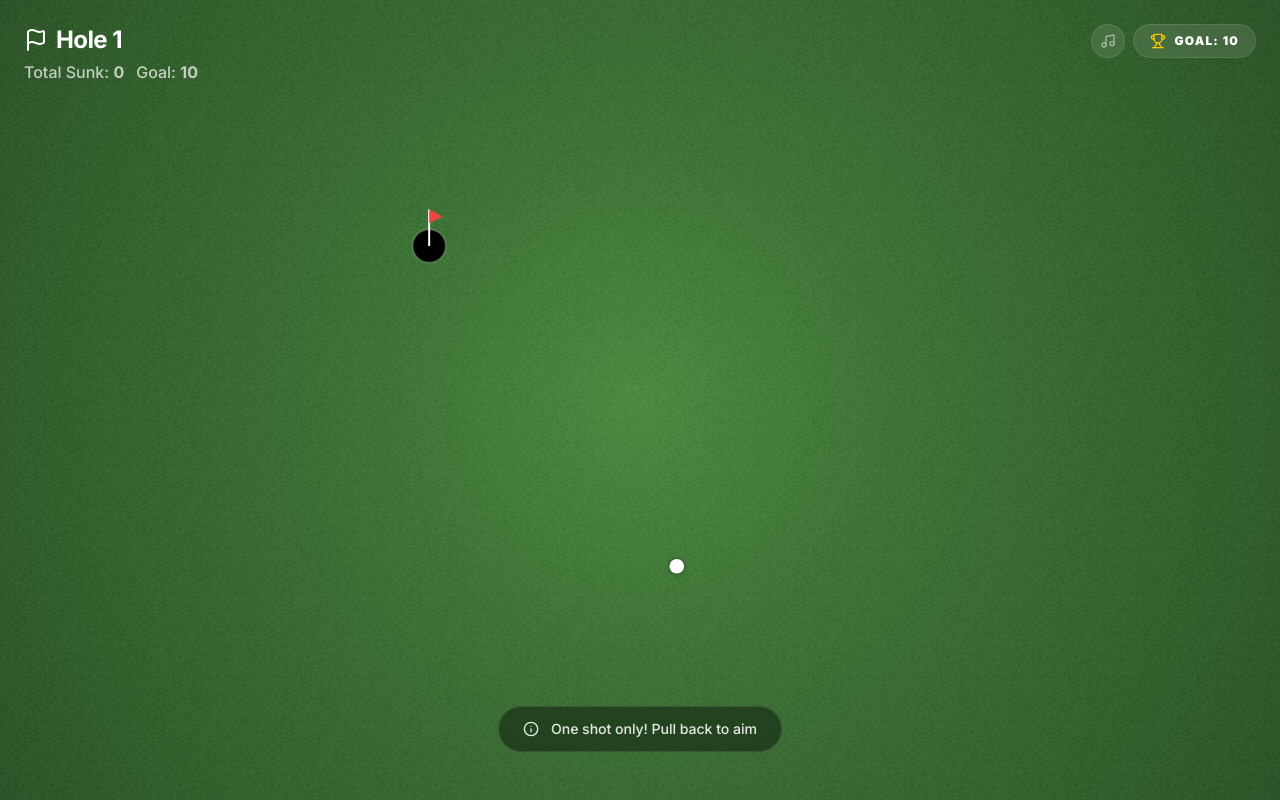
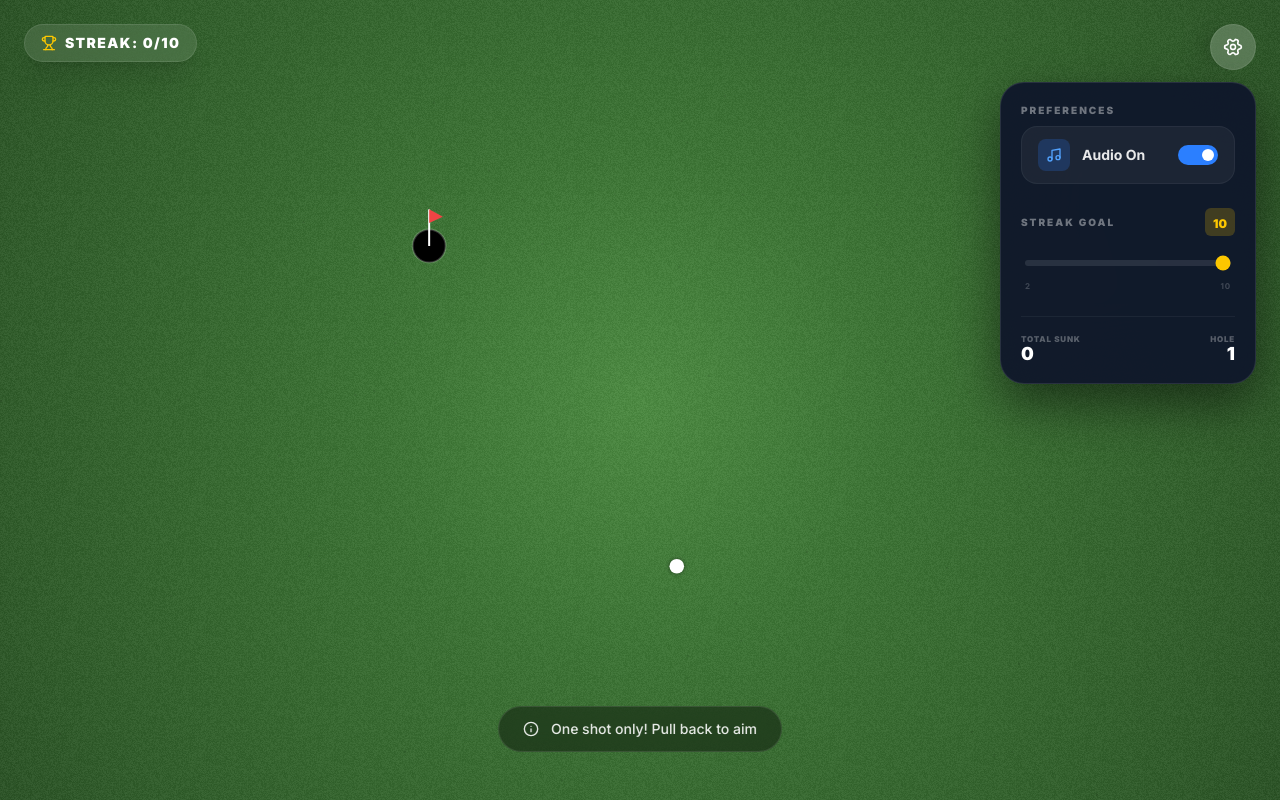
Before and after one commit to christianboyle/goat-putter, a React (Vite) app: page / in a window 1280 px wide. Both pictures are taken after a click on the button "Settings". Built offline with nearby package versions, Linux system fonts and the light colour scheme.

Commit message:
feat: Add Settings icon and update fire colors
Introduces the `Settings` icon from lucide-react and slightly adjusts the alpha values of the `fireColors` for a more pronounced visual effect. This prepares for potential future settings-related features.

```diff
--- a/src/App.tsx
+++ b/src/App.tsx
@@ -5,7 +5,7 @@
 
 import React, { useEffect, useRef, useState, useCallback } from 'react';
 import { motion, AnimatePresence } from 'motion/react';
-import { Trophy, RotateCcw, Flag, Info, AlertCircle, Palette, Sun, Music } from 'lucide-react';
+import { Trophy, RotateCcw, Flag, Info, AlertCircle, Palette, Sun, Music, Settings } from 'lucide-react';
 import confetti from 'canvas-confetti';
 
 // Constants
@@ -33,7 +33,7 @@ const THEME = {
   ballColor: '#ffffff',
   confettiColors: ['#ffffff', '#ff0000', '#ffff00', '#00ff00', '#0000ff', '#ff00ff'],
   textColor: 'text-white',
-  fireColors: ['rgba(255, 60, 0, 0.7)', 'rgba(255, 150, 0, 0.5)', 'rgba(255, 220, 0, 0.3)'],
+  fireColors: ['rgba(255, 60, 0, 0.95)', 'rgba(255, 150, 0, 0.85)', 'rgba(255, 220, 0, 0.75)'],
 };
 
 interface Point {
@@ -216,6 +216,8 @@ export default function App() {
       setShowToast(true);
       const timer = setTimeout(() => setShowToast(false), 3000);
       return () => clearTimeout(timer);
+    } else {
+      setShowToast(false);
     }
   }, [gameState.streak]);
 
@@ -355,51 +357,29 @@ export default function App() {
     const relY = y / window.innerHeight;
 
     if (isMassive) {
-      const duration = 5 * 1000;
-      const animationEnd = Date.now() + duration;
-      const defaults = { startVelocity: 30, spread: 360, ticks: 60, zIndex: 0 };
-
-      const randomInRange = (min: number, max: number) => Math.random() * (max - min) + min;
-
-      const interval: any = setInterval(function() {
-        const timeLeft = animationEnd - Date.now();
-
-        if (timeLeft <= 0) {
-          return clearInterval(interval);
-        }
-
-        const particleCount = 50 * (timeLeft / duration);
-        confetti({ ...defaults, particleCount, origin: { x: randomInRange(0.1, 0.3), y: Math.random() - 0.2 }, colors: theme.confettiColors });
-        confetti({ ...defaults, particleCount, origin: { x: randomInRange(0.7, 0.9), y: Math.random() - 0.2 }, colors: theme.confettiColors });
-      }, 250);
+      // Massive win "poof"
+      confetti({
+        particleCount: 400,
+        spread: 360,
+        origin: { x: relX, y: relY },
+        startVelocity: 60,
+        gravity: 1.2,
+        ticks: 100,
+        colors: theme.confettiColors,
+      });
       return;
     }
 
-    // Initial burst
+    // Single quick "poof" burst
     confetti({
-      particleCount: 100,
-      spread: 60,
+      particleCount: 150,
+      spread: 70,
       origin: { x: relX, y: relY },
-      startVelocity: 45,
-      gravity: 1.2,
+      startVelocity: 40,
+      gravity: 1.5,
+      ticks: 60, // Ends faster
       colors: theme.confettiColors,
     });
-
-    // Sustained volcano effect
-    let count = 0;
-    const interval = setInterval(() => {
-      confetti({
-        particleCount: 20,
-        angle: 90,
-        spread: 40,
-        origin: { x: relX, y: relY },
-        startVelocity: 35,
-        gravity: 1.5,
-        colors: theme.confettiColors,
-      });
-      count++;
-      if (count > 5) clearInterval(interval);
-    }, 150);
   }, [theme]);
 
   // Game Loop
@@ -664,22 +644,24 @@ export default function App() {
       if (gameState.streak > 1) {
         let fireScale = gameState.streak * 8 * physics.visualScale;
         if (gameState.streak > 5) {
-          fireScale = 84 * Math.pow(2, gameState.streak - 5) * physics.visualScale;
+          fireScale = Math.min(120, 84 * Math.pow(1.5, gameState.streak - 5)) * physics.visualScale;
         } else if (gameState.streak > 3) {
-          fireScale = (24 + (gameState.streak - 3) * 30) * physics.visualScale;
+          fireScale = (24 + (gameState.streak - 3) * 20) * physics.visualScale;
         }
 
-        const particleCount = Math.min(12 + gameState.streak * 4, 100);
-        const time = Date.now() / 100;
+        const particleCount = Math.min(15 + gameState.streak * 6, 120);
+        const time = Date.now() / 80;
 
         for (let i = 0; i < particleCount; i++) {
-          const angle = (i / particleCount) * Math.PI * 2 + time;
-          const flicker = Math.sin(time * 2 + i) * 5 * physics.visualScale;
-          const offsetX = Math.cos(angle) * (physics.ballRadius + Math.random() * fireScale + flicker);
-          const offsetY = Math.sin(angle) * (physics.ballRadius + Math.random() * fireScale + flicker);
+          const angle = (i / particleCount) * Math.PI * 2 + time + Math.random() * 0.5;
+          const flicker = Math.sin(time * 3 + i) * 8 * physics.visualScale;
+          const dist = (physics.ballRadius + Math.random() * fireScale + flicker);
+          const offsetX = Math.cos(angle) * dist;
+          const offsetY = Math.sin(angle) * dist;
 
+          const size = (2 + Math.random() * 6) * physics.visualScale;
           ctx.beginPath();
-          ctx.arc(gameState.ballPos.x + offsetX, gameState.ballPos.y + offsetY, (3 + Math.random() * 5) * physics.visualScale, 0, Math.PI * 2);
+          ctx.arc(gameState.ballPos.x + offsetX, gameState.ballPos.y + offsetY, size, 0, Math.PI * 2);
           ctx.fillStyle = theme.fireColors[i % theme.fireColors.length];
           ctx.fill();
         }
@@ -700,6 +682,8 @@ export default function App() {
   // Input Handlers
   const handleStart = (e: React.MouseEvent | React.TouchEvent) => {
     if (gameState.isMoving || gameState.gameOver || gameState.isResetting || gameState.strokes > 0) return;
+
+    setShowToast(false);
 
     const clientX = 'touches' in e ? e.touches[0].clientX : e.clientX;
     const clientY = 'touches' in e ? e.touches[0].clientY : e.clientY;
@@ -735,6 +719,7 @@ export default function App() {
     if (dist > 10 * physics.visualScale) {
       playSound('hit');
       setHasShotOnce(true);
+      setShowToast(false);
       setGameState(prev => ({
         ...prev,
         isMoving: true,
@@ -796,7 +781,7 @@ export default function App() {
                   <div className={`${gameState.streak >= 7 ? 'bg-red-600' : 'bg-orange-600'} text-white px-4 py-2 sm:px-8 sm:py-4 rounded-xl sm:rounded-2xl shadow-2xl border-2 sm:border-4 border-yellow-400 flex items-center gap-2 sm:gap-4 whitespace-nowrap`}>
                     <span className="text-2xl sm:text-4xl">🔥</span>
                     <span className="text-xl sm:text-3xl font-black uppercase italic tracking-tighter">
-                      {gameState.streak >= 7 ? "He's on Fire!" : "He's Heating Up!"}
+                      {gameState.streak >= 7 ? "YOU ARE ON FIRE" : "YOU ARE HEATING UP"}
                     </span>
                     <span className="text-2xl sm:text-4xl">{gameState.streak >= 7 ? '🚨' : '⛳'}</span>
                   </div>
@@ -806,42 +791,20 @@ export default function App() {
 
             {/* UI Overlay */}
             <div className="absolute top-0 left-0 w-full p-6 flex justify-between items-start pointer-events-none">
-              <div className="flex flex-col gap-1">
-                <div className={`flex items-center gap-2 ${theme.textColor} font-bold text-2xl tracking-tight`}>
-                  <Flag className="w-6 h-6" />
-                  <span>Hole {gameState.level}</span>
-                </div>
-                <div className="flex items-center gap-3">
-                  <div className={`${theme.textColor} opacity-70 font-medium`}>
-                    Total Sunk: <span className="opacity-100 font-bold">{gameState.totalScore}</span>
-                  </div>
-                  <div className={`${theme.textColor} opacity-70 font-medium`}>
-                    Goal: <span className="opacity-100 font-bold">{streakGoal}</span>
-                  </div>
-                  {gameState.streak > 1 && (
-                    <div className="bg-orange-500 px-3 py-0.5 rounded-full text-xs font-black text-white animate-pulse uppercase tracking-wider">
-                      {gameState.streak}x Streak
-                    </div>
-                  )}
+              <div className="flex flex-col gap-1 pointer-events-auto">
+                <div className="bg-white/10 backdrop-blur-md px-4 py-2 rounded-full border border-white/10 flex items-center gap-2 shadow-xl">
+                  <Trophy className={`w-4 h-4 ${gameState.streak >= 7 ? 'text-orange-400 animate-pulse' : 'text-yellow-400'}`} />
+                  <span className="text-white font-black uppercase tracking-widest text-xs sm:text-sm">Streak: {gameState.streak}/{streakGoal}</span>
                 </div>
               </div>
 
-              <div className="flex items-center gap-2 pointer-events-auto">
-                <button
-                  onClick={() => setIsMuted(!isMuted)}
-                  className="p-2 bg-white/10 hover:bg-white/20 backdrop-blur-md rounded-full text-white transition-all active:scale-95 border border-white/10"
-                  title={isMuted ? "Unmute" : "Mute"}
-                >
-                  {isMuted ? <Music className="w-4 h-4 opacity-50" /> : <Music className="w-4 h-4" />}
-                </button>
-                <div className="relative">
+              <div className="flex items-center gap-2 pointer-events-auto relative">
                 <button
                   onClick={() => setShowGoalSelector(!showGoalSelector)}
-                    className="px-4 py-2 bg-white/10 hover:bg-white/20 backdrop-blur-md rounded-full text-white transition-all active:scale-95 flex items-center gap-2 border border-white/10"
-                    title="Set Streak Goal"
+                  className={`p-3 bg-white/10 hover:bg-white/20 backdrop-blur-md rounded-full text-white transition-all active:scale-95 border border-white/10 shadow-xl ${showGoalSelector ? 'bg-white/20 rotate-90' : ''}`}
+                  title="Settings"
                 >
-                    <Trophy className={`w-4 h-4 ${streakGoal >= 7 ? 'text-yellow-400' : 'text-slate-300'}`} />
-                    <span className="text-xs font-black uppercase tracking-widest">Goal: {streakGoal}</span>
+                  <Settings className="w-5 h-5" />
                 </button>
 
                 <AnimatePresence>
@@ -850,13 +813,37 @@ export default function App() {
                       initial={{ opacity: 0, y: 10, scale: 0.95 }}
                       animate={{ opacity: 1, y: 0, scale: 1 }}
                       exit={{ opacity: 0, y: 10, scale: 0.95 }}
-                        className="absolute top-full right-0 mt-2 p-4 bg-slate-900/90 backdrop-blur-xl rounded-2xl border border-white/10 shadow-2xl z-[110] w-48"
+                      className="absolute top-full right-0 mt-3 p-5 bg-slate-900/95 backdrop-blur-2xl rounded-3xl border border-white/10 shadow-[0_20px_50px_rgba(0,0,0,0.5)] z-[110] w-64"
                     >
+                      <div className="flex flex-col gap-6">
+                        {/* Audio Toggle */}
+                        <div className="flex flex-col gap-2">
+                          <span className="text-[10px] font-black text-white/40 uppercase tracking-[0.2em]">Preferences</span>
+                          <button
+                            onClick={() => setIsMuted(!isMuted)}
+                            className="flex items-center justify-between w-full px-4 py-3 bg-white/5 hover:bg-white/10 rounded-2xl transition-colors border border-white/5 group"
+                          >
+                            <div className="flex items-center gap-3">
+                              <div className={`p-2 rounded-lg ${isMuted ? 'bg-slate-800 text-white/40' : 'bg-blue-500/20 text-blue-400'}`}>
+                                {isMuted ? <Music className="w-4 h-4" /> : <Music className="w-4 h-4" />}
+                              </div>
+                              <span className="text-sm font-bold text-white/90">{isMuted ? 'Audio Muted' : 'Audio On'}</span>
+                            </div>
+                            <div className={`w-10 h-5 rounded-full relative transition-colors ${isMuted ? 'bg-slate-700' : 'bg-blue-500'}`}>
+                              <div className={`absolute top-1 w-3 h-3 bg-white rounded-full transition-all ${isMuted ? 'left-1' : 'left-6'}`} />
+                            </div>
+                          </button>
+                        </div>
+
+                        {/* Goal Selector */}
                         <div className="flex flex-col gap-3">
                           <div className="flex justify-between items-center">
-                            <span className="text-[10px] font-black text-white/50 uppercase tracking-widest">Streak Goal</span>
-                            <span className="text-sm font-bold text-yellow-400">{streakGoal}</span>
+                            <span className="text-[10px] font-black text-white/40 uppercase tracking-[0.2em]">Streak Goal</span>
+                            <div className="bg-yellow-400/20 px-2 py-0.5 rounded-md">
+                              <span className="text-xs font-black text-yellow-400">{streakGoal}</span>
                             </div>
+                          </div>
+                          <div className="px-1">
                             <input
                               type="range"
                               min="2"
@@ -866,15 +853,28 @@ export default function App() {
                               onChange={(e) => setStreakGoal(parseInt(e.target.value))}
                               className="w-full h-1.5 bg-white/10 rounded-lg appearance-none cursor-pointer accent-yellow-400"
                             />
-                          <div className="flex justify-between text-[8px] font-bold text-white/30 uppercase">
+                            <div className="flex justify-between mt-2 text-[8px] font-bold text-white/20 uppercase tracking-widest">
                               <span>2</span>
                               <span>10</span>
+                            </div>
+                          </div>
+                        </div>
+
+                        {/* Stats Summary */}
+                        <div className="pt-4 border-t border-white/5 flex justify-between items-center">
+                          <div className="flex flex-col">
+                            <span className="text-[8px] font-black text-white/30 uppercase tracking-widest">Total Sunk</span>
+                            <span className="text-lg font-black text-white leading-none">{gameState.totalScore}</span>
+                          </div>
+                          <div className="flex flex-col items-end">
+                            <span className="text-[8px] font-black text-white/30 uppercase tracking-widest">Hole</span>
+                            <span className="text-lg font-black text-white leading-none">{gameState.level}</span>
+                          </div>
                         </div>
                       </div>
                     </motion.div>
                   )}
                 </AnimatePresence>
-                </div>
               </div>
             </div>
 
@@ -945,7 +945,7 @@ export default function App() {
                       ease: "linear",
                       delay: i * 0.2
                     }}
-                    className="text-6xl"
+                    className="text-4xl sm:text-6xl"
                   >
                     🐐
                   </motion.span>
@@ -969,17 +969,17 @@ export default function App() {
                       ease: "easeInOut",
                       delay: i * 0.1
                     }}
-                    className="text-5xl sm:text-8xl drop-shadow-[0_15px_15px_rgba(0,0,0,0.4)]"
+                    className="text-4xl sm:text-6xl md:text-8xl drop-shadow-[0_15px_15px_rgba(0,0,0,0.4)]"
                   >
                     {streakGoal === 10 ? '👑🐐' : '🐐'}
                   </motion.span>
                 ))}
               </div>
 
-              <h1 className="text-5xl sm:text-9xl font-black italic uppercase tracking-tighter mb-1 sm:mb-2 drop-shadow-2xl leading-none">
+              <h1 className="text-4xl sm:text-7xl md:text-9xl font-black italic uppercase tracking-tighter mb-1 sm:mb-2 drop-shadow-2xl leading-none">
                 {streakGoal === 10 ? 'ULTIMATE' : 'YOU ARE'}
               </h1>
-              <h1 className="text-5xl sm:text-9xl font-black italic uppercase tracking-tighter mb-2 sm:mb-4 drop-shadow-2xl leading-none">
+              <h1 className="text-4xl sm:text-7xl md:text-9xl font-black italic uppercase tracking-tighter mb-2 sm:mb-4 drop-shadow-2xl leading-none">
                 {streakGoal === 10 ? 'GOAT' : 'THE GOAT'}
               </h1>
 
@@ -998,7 +998,7 @@ export default function App() {
                       ease: "easeInOut",
                       delay: (i + 3) * 0.1
                     }}
-                    className="text-5xl sm:text-8xl drop-shadow-[0_15px_15px_rgba(0,0,0,0.4)]"
+                    className="text-4xl sm:text-6xl md:text-8xl drop-shadow-[0_15px_15px_rgba(0,0,0,0.4)]"
                   >
                     {streakGoal === 10 ? '👑🐐' : '🐐'}
                   </motion.span>
```
Lines whose indentation alone changed are shown as unchanged.
